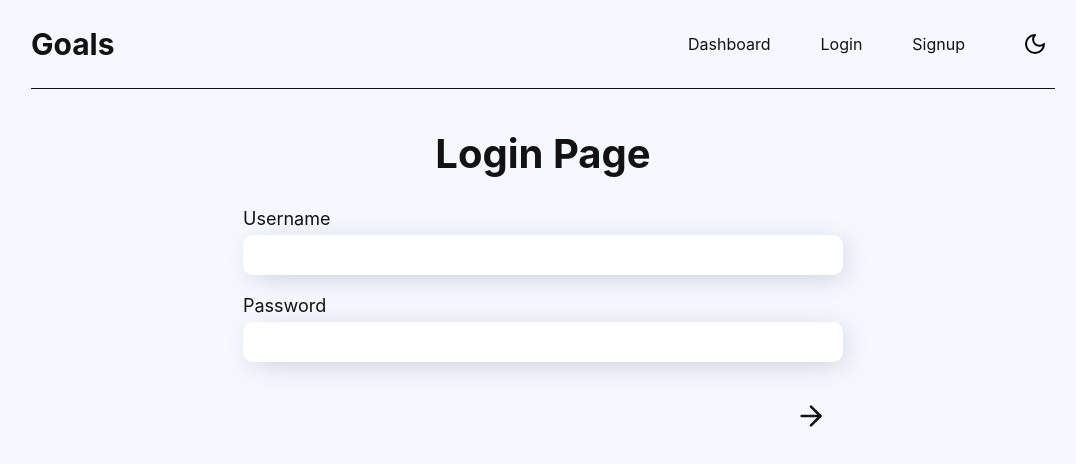
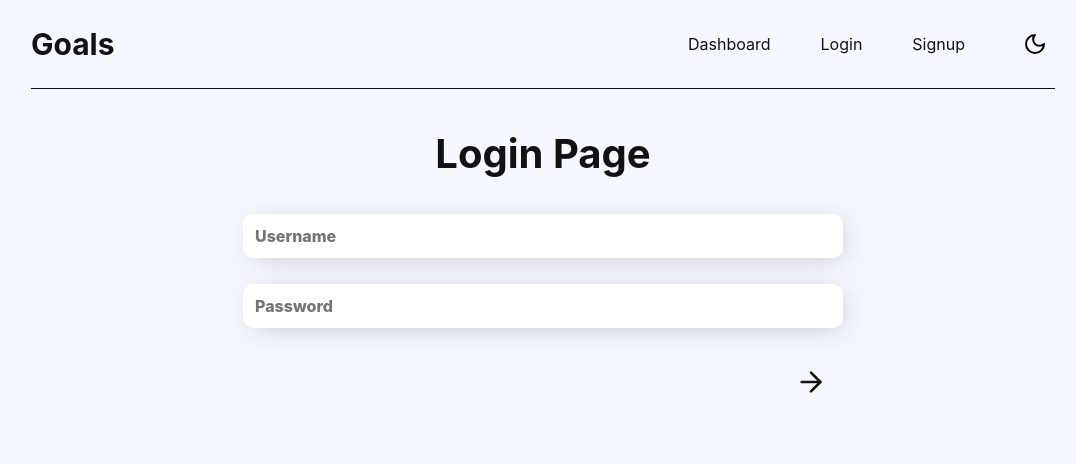
Before and after one commit to whoiscaio/goals-app, a React (Create React App) app in the folder frontend/: page /login in a window 1280 px wide. Shown: the top 464 px of the page, without its empty margins (97-1173 px from the left). Built offline with nearby package versions, Linux system fonts and the light colour scheme.

Commit message:
feat: login/signup page structure strategy updated

```diff
--- a/frontend/src/pages/Login.tsx
+++ b/frontend/src/pages/Login.tsx
@@ -65,20 +65,20 @@ function Login({ currentTheme }: LoginProps) {
       <h1>Login Page</h1>
       <form onSubmit={handleSubmit}>
         <FormGroup error={usernameErrors}>
-          <span>Username</span>
           <input
             type="text"
             value={username}
+            placeholder="Username"
             onChange={handleUsernameChange}
             className={usernameErrors.length > 0 ? 'error' : undefined}
           />
         </FormGroup>
 
         <FormGroup error={passwordErrors}>
-          <span>Password</span>
           <input
             type="password"
             value={password}
+            placeholder="Password"
             onChange={handlePasswordChange}
             className={passwordErrors.length > 0 ? 'error' : undefined}
           />
--- a/frontend/src/pages/Signup.tsx
+++ b/frontend/src/pages/Signup.tsx
@@ -123,40 +123,40 @@ function Signup({ currentTheme }: SignupTypes) {
 
       <form onSubmit={handleSubmit}>
         <FormGroup error={usernameErrors}>
-          <span>Username</span>
           <input
             type="text"
             value={username}
+            placeholder="Username"
             onChange={handleUsernameChange}
             className={usernameErrors.length > 0 ? 'error' : undefined}
           />
         </FormGroup>
 
         <FormGroup error={emailErrors}>
-          <span>Email</span>
           <input
             type="text"
             value={email}
+            placeholder="Email"
             onChange={handleEmailChange}
             className={emailErrors.length > 0 ? 'error' : undefined}
           />
         </FormGroup>
 
         <FormGroup error={passwordErrors}>
-          <span>Password</span>
           <input
             type="password"
             value={password}
+            placeholder="Password"
             onChange={handlePasswordChange}
             className={passwordErrors.length > 0 ? 'error' : undefined}
           />
         </FormGroup>
 
         <FormGroup error={confirmPasswordErrors}>
-          <span>Confirm password</span>
           <input
             type="password"
             value={confirmPassword}
+            placeholder="Confirm your password"
             onChange={handleConfirmPasswordChange}
             className={confirmPasswordErrors.length > 0 ? 'error' : undefined}
           />
--- a/frontend/src/pages/styles.ts
+++ b/frontend/src/pages/styles.ts
@@ -3,7 +3,7 @@ import styled from 'styled-components';
 export const LoginSignupPageContainer = styled.section`
   width: min(600px, 100%);
 
-  h1, span {
+  h1 {
     color: ${({ theme }) => theme.colors.text};
   }
 
@@ -26,15 +26,12 @@ export const LoginSignupPageContainer = styled.section`
     }
   }
 
-  span {
-    font-size: 1.8rem;
-  }
-
   input {
     border: 2px solid #ffffff;
     border-radius: ${({ theme }) => theme.measures.borderRadius};
     box-shadow: ${({ theme }) => theme.measures.boxShadow};
 
+    font-size: 1.6rem;
     width: 100%;
 
     margin-top: .6rem;
@@ -48,6 +45,10 @@ export const LoginSignupPageContainer = styled.section`
 
     &.error {
       border: 2px solid ${({ theme }) => theme.colors.error};
+    }
+
+    &::placeholder {
+      font-weight: 800;
     }
   }
 
```
